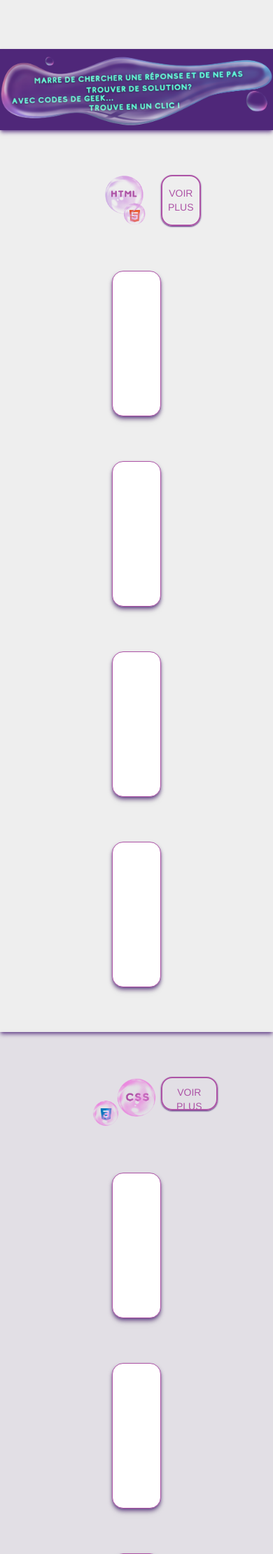
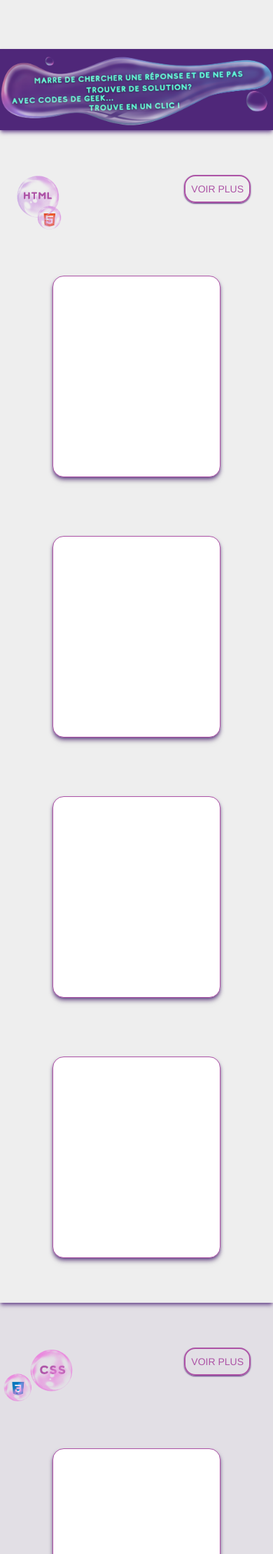
Before and after one commit to Yoann08/C.D.G, a PHP site: page / in a window 390 px wide; the page is wider, and only the part inside the window is pictured. Shown: the part 486-2707 px from the top of that part at 70% size. Run offline with PHP 8.4, Linux system fonts and the light colour scheme; some libraries are stand-ins or nearby versions.

Commit message:
V9 responsive ok, version finale

```diff
--- a/crud.php
+++ b/crud.php
@@ -11,7 +11,6 @@
     <link rel="preconnect" href="https://fonts.gstatic.com" crossorigin>
     <link href="https://fonts.googleapis.com/css2?family=Baloo+2:wght@700;800&family=Roboto:ital,wght@0,500;0,700;1,400&display=swap" rel="stylesheet">
     <script src="https://kit.fontawesome.com/a7a859a4e2.js" crossorigin="anonymous"></script>
-    <script src="content/script.js"></script>
     <link rel="stylesheet" href="./assets/styles/index.css">
     <script>
         tailwind.config = {
@@ -55,7 +54,7 @@
 
 <!-- ---------------TABLEAU DE BORD--------------- -->
 
-<div id="admin-crud" class="flex justify-center my-20 sm">
+<div id="admin-crud" class="flex justify-center pt-20 pb-32 shadow-md shadow-purple-dark/[.7]">
     <div class="shadow-md shadow-purple-dark/[.7] w-4/5 h-auto pb-6 border-2 border-purple-light rounded-lg">
         <div class="flex mt-6">
             <div class="shadow-md shadow-purple-dark/[.7] py-8 px-8 mx-auto">
--- a/index.php
+++ b/index.php
@@ -12,6 +12,7 @@
     <link rel="preconnect" href="https://fonts.gstatic.com" crossorigin>
     <link href="https://fonts.googleapis.com/css2?family=Baloo+2:wght@700;800&family=Roboto:ital,wght@0,500;0,700;1,400&display=swap" rel="stylesheet">
     <script src="https://kit.fontawesome.com/a7a859a4e2.js" crossorigin="anonymous"></script>
+    <script src="/content/script.js"></script>
     <script>
         tailwind.config = {
             theme: {
@@ -131,61 +132,72 @@
 <!-- ---------------SECTION HTML--------------- -->
 
 <div class="py-16 shadow-md shadow-purple-dark/[.7]">
-    <div class="flex flex-row justify-between mr-40 ml-32">
+    <div class="flex flex-row justify-between mr-8 sm:mr-20 sm:ml-14 md:mr-32 md:ml-24">
         <img class="w-28" src="assets/image/html.png" />
-        <button type="submit" class="w-30 h-auto sm:h-12 text-purple-light uppercase border-2 font-medium rounded-2xl text-sm px-2 py-2 text-center shadow-sm shadow-purple-dark">Voir plus</button>
+        <button type="submit" class="flex justify-around w-auto h-10 text-purple-light uppercase border-2 font-medium rounded-2xl text-sm px-2 py-2 text-center shadow-sm shadow-purple-dark">Voir plus</button>
     </div>
-    <div class="flex flex-wrap lg:flex-row justify-between mx-40">
-        <a href="#" class=" mt-16 h-52 w-40 sm:h-72 sm:w-60 block max-w-sm p-6 bg-white border border-purple-light border-gray-200 rounded-2xl drop-shadow-md shadow-md shadow-purple-dark/[.7]"></a>
-        <a href="#" class=" mt-16 h-52 w-40 sm:h-72 sm:w-60 block max-w-sm p-6 bg-white border border-purple-light border-gray-200 rounded-2xl drop-shadow-md shadow-md shadow-purple-dark/[.7]"></a>
-        <a href="#" class=" mt-16 h-52 w-40 sm:h-72 sm:w-60 block max-w-sm p-6 bg-white border border-purple-light border-gray-200 rounded-2xl drop-shadow-md shadow-md shadow-purple-dark/[.7]"></a>
-        <a href="#" class=" mt-16 h-52 w-40 sm:h-72 sm:w-60 block max-w-sm p-6 bg-white border border-purple-light border-gray-200 rounded-2xl drop-shadow-md shadow-md shadow-purple-dark/[.7]"></a>
+    <div class="flex flex-wrap justify-center gap-5 md:mx-16 2xl:gap-28">
+    <a href="#" class=" mt-16 h-72 w-60 block p-6 bg-white border border-purple-light border-gray-200 rounded-2xl drop-shadow-md shadow-md shadow-purple-dark/[.7]"></a>
+    <a href="#" class=" mt-16 h-72 w-60 block p-6 bg-white border border-purple-light border-gray-200 rounded-2xl drop-shadow-md shadow-md shadow-purple-dark/[.7]"></a>
+    <a href="#" class=" mt-16 h-72 w-60 block p-6 bg-white border border-purple-light border-gray-200 rounded-2xl drop-shadow-md shadow-md shadow-purple-dark/[.7]"></a>
+    <a href="#" class=" mt-16 h-72 w-60 block p-6 bg-white border border-purple-light border-gray-200 rounded-2xl drop-shadow-md shadow-md shadow-purple-dark/[.7]"></a>
     </div>
 </div>
 
 <!-- ---------------SECTION CSS--------------- -->
 
 <div class="bg-purple-dark/[.07] py-16 shadow-md shadow-purple-dark/[.7]">
-    <div class="flex flex-row justify-between mr-40 ml-32">
+    <div class="flex flex-row justify-between mr-8 sm:mr-20 sm:ml-14 md:mr-32 md:ml-24">
         <img class="w-28" src="assets/image/css.png" />
-        <button type="submit" class="w-30 h-12 text-purple-light uppercase border-2 font-medium rounded-2xl text-sm px-5 py-2.5 text-center dark:bg-blue-600 shadow-sm shadow-purple-dark">Voir plus</button>
+        <button type="submit" class="flex justify-around w-auto h-10 text-purple-light uppercase border-2 font-medium rounded-2xl text-sm px-2 py-2 text-center shadow-sm shadow-purple-dark">Voir plus</button>
     </div>
-    <div class="flex flex-wrap lg:flex-row justify-between mx-40">
-        <a href="#" class=" mt-16 h-52 w-40 sm:h-72 sm:w-60 block max-w-sm p-6 bg-white border border-purple-light border-gray-200 rounded-2xl drop-shadow-md shadow-md shadow-purple-dark/[.7]"></a>
-        <a href="#" class=" mt-16 h-52 w-40 sm:h-72 sm:w-60 block max-w-sm p-6 bg-white border border-purple-light border-gray-200 rounded-2xl drop-shadow-md shadow-md shadow-purple-dark/[.7]"></a>
-        <a href="#" class=" mt-16 h-52 w-40 sm:h-72 sm:w-60 block max-w-sm p-6 bg-white border border-purple-light border-gray-200 rounded-2xl drop-shadow-md shadow-md shadow-purple-dark/[.7]"></a>
-        <a href="#" class=" mt-16 h-52 w-40 sm:h-72 sm:w-60 block max-w-sm p-6 bg-white border border-purple-light border-gray-200 rounded-2xl drop-shadow-md shadow-md shadow-purple-dark/[.7]"></a>
+    <div class="flex flex-wrap justify-center gap-5 md:mx-16 2xl:gap-28">
+    <a href="#" class=" mt-16 h-72 w-60 block p-6 bg-white border border-purple-light border-gray-200 rounded-2xl drop-shadow-md shadow-md shadow-purple-dark/[.7]"></a>
+    <a href="#" class=" mt-16 h-72 w-60 block p-6 bg-white border border-purple-light border-gray-200 rounded-2xl drop-shadow-md shadow-md shadow-purple-dark/[.7]"></a>
+    <a href="#" class=" mt-16 h-72 w-60 block p-6 bg-white border border-purple-light border-gray-200 rounded-2xl drop-shadow-md shadow-md shadow-purple-dark/[.7]"></a>
+    <a href="#" class=" mt-16 h-72 w-60 block p-6 bg-white border border-purple-light border-gray-200 rounded-2xl drop-shadow-md shadow-md shadow-purple-dark/[.7]"></a>
     </div>
 </div>
 
 <!-- ---------------SECTION JS--------------- -->
 
 <div class="py-16 shadow-md shadow-purple-dark/[.7]">
-    <div class="flex flex-row justify-between items-center mr-40 ml-32">
+    <div class="flex flex-row justify-between mr-8 sm:mr-20 sm:ml-14 md:mr-32 md:ml-24">
         <img class="w-28" src="assets/image/js.png" />
-        <button type="submit" class="w-30 h-12 text-purple-light uppercase border-2 font-medium rounded-2xl text-sm px-5 py-2.5 text-center dark:bg-blue-600 shadow-sm shadow-purple-dark">Voir plus</button>
+        <button type="submit" class="flex justify-around w-auto h-10 text-purple-light uppercase border-2 font-medium rounded-2xl text-sm px-2 py-2 text-center shadow-sm shadow-purple-dark">Voir plus</button>
     </div>
-    <div class="flex flex-wrap lg:flex-row justify-between mx-40">
-        <a href="#" class=" mt-16 h-52 w-40 sm:h-72 sm:w-60 block max-w-sm p-6 bg-white border border-purple-light border-gray-200 rounded-2xl drop-shadow-md shadow-md shadow-purple-dark/[.7]"></a>
-        <a href="#" class=" mt-16 h-52 w-40 sm:h-72 sm:w-60 block max-w-sm p-6 bg-white border border-purple-light border-gray-200 rounded-2xl drop-shadow-md shadow-md shadow-purple-dark/[.7]"></a>
-        <a href="#" class=" mt-16 h-52 w-40 sm:h-72 sm:w-60 block max-w-sm p-6 bg-white border border-purple-light border-gray-200 rounded-2xl drop-shadow-md shadow-md shadow-purple-dark/[.7]"></a>
-        <a href="#" class=" mt-16 h-52 w-40 sm:h-72 sm:w-60 block max-w-sm p-6 bg-white border border-purple-light border-gray-200 rounded-2xl drop-shadow-md shadow-md shadow-purple-dark/[.7]"></a>
+    <div class="flex flex-wrap justify-center gap-5 md:mx-16 2xl:gap-28">
+        <a href="#" class=" mt-16 h-72 w-60 block p-6 bg-white border border-purple-light border-gray-200 rounded-2xl drop-shadow-md shadow-md shadow-purple-dark/[.7]"></a>
+        <a href="#" class=" mt-16 h-72 w-60 block p-6 bg-white border border-purple-light border-gray-200 rounded-2xl drop-shadow-md shadow-md shadow-purple-dark/[.7]"></a>
+        <a href="#" class=" mt-16 h-72 w-60 block p-6 bg-white border border-purple-light border-gray-200 rounded-2xl drop-shadow-md shadow-md shadow-purple-dark/[.7]"></a>
+        <a href="#" class=" mt-16 h-72 w-60 block p-6 bg-white border border-purple-light border-gray-200 rounded-2xl drop-shadow-md shadow-md shadow-purple-dark/[.7]"></a>
     </div>
 </div>
 
 <!-- ---------------SECTION PHP--------------- -->
 <div class="bg-purple-dark/[.07] py-16 shadow-md shadow-purple-dark/[.7]">
-    <div class="flex flex-row justify-between items-center mr-40 ml-32">
+    <div class="flex flex-row justify-between mr-8 sm:mr-20 sm:ml-14 md:mr-32 md:ml-24">
         <img class="w-28" src="assets/image/php.png" />
-        <button type="submit" class="w-30 h-12 text-purple-light uppercase border-2 font-medium rounded-2xl text-sm px-5 py-2.5 text-center dark:bg-blue-600 shadow-sm shadow-purple-dark">Voir plus</button>
+        <button type="submit" class="flex justify-around w-auto h-10 text-purple-light uppercase border-2 font-medium rounded-2xl text-sm px-2 py-2 text-center shadow-sm shadow-purple-dark">Voir plus</button>
     </div>
-    <div class="flex flex-wrap lg:flex-row justify-between mx-40">
-        <a href="#" class=" mt-16 h-52 w-40 sm:h-72 sm:w-60 block max-w-sm p-6 bg-white border border-purple-light border-gray-200 rounded-2xl drop-shadow-md shadow-md shadow-purple-dark/[.7]"></a>
-        <a href="#" class=" mt-16 h-52 w-40 sm:h-72 sm:w-60 block max-w-sm p-6 bg-white border border-purple-light border-gray-200 rounded-2xl drop-shadow-md shadow-md shadow-purple-dark/[.7]"></a>
-        <a href="#" class=" mt-16 h-52 w-40 sm:h-72 sm:w-60 block max-w-sm p-6 bg-white border border-purple-light border-gray-200 rounded-2xl drop-shadow-md shadow-md shadow-purple-dark/[.7]"></a>
-        <a href="#" class=" mt-16 h-52 w-40 sm:h-72 sm:w-60 block max-w-sm p-6 bg-white border border-purple-light border-gray-200 rounded-2xl drop-shadow-md shadow-md shadow-purple-dark/[.7]"></a>
+    <div class="flex flex-wrap justify-center gap-5 md:mx-16 2xl:gap-28">
+    <a href="#" class=" mt-16 h-72 w-60 block p-6 bg-white border border-purple-light border-gray-200 rounded-2xl drop-shadow-md shadow-md shadow-purple-dark/[.7]"></a>
+    <a href="#" class=" mt-16 h-72 w-60 block p-6 bg-white border border-purple-light border-gray-200 rounded-2xl drop-shadow-md shadow-md shadow-purple-dark/[.7]"></a>
+    <a href="#" class=" mt-16 h-72 w-60 block p-6 bg-white border border-purple-light border-gray-200 rounded-2xl drop-shadow-md shadow-md shadow-purple-dark/[.7]"></a>
+    <a href="#" class=" mt-16 h-72 w-60 block p-6 bg-white border border-purple-light border-gray-200 rounded-2xl drop-shadow-md shadow-md shadow-purple-dark/[.7]"></a>
     </div>
 </div>
+
+<!-- ---------------BACK TO TOP--------------- -->
+
+<button id="to-top-button" onclick="goToTop()" title="Go To Top"
+    class="hidden fixed z-50 bottom-10 right-10 p-4 border-0 w-14 h-14 rounded-full shadow-md bg-purple-light hover:bg-purple-700 text-white text-lg font-semibold transition-colors duration-300">
+    <svg src="assets/image/backtotop.png" viewBox="0 0 24 24" fill="currentColor" class="w-6 h-6">
+        <path d="M12 4l8 8h-6v8h-4v-8H4l8-8z" />
+    </svg>
+    <span class="sr-only">Go to top</span>
+</button>
+
 <!-- ---------------FOOTER--------------- -->
 
 <?php
```
Also changed, not shown: content/script.js (+23 -22 lines), assets/image/backtotop.png (added).
